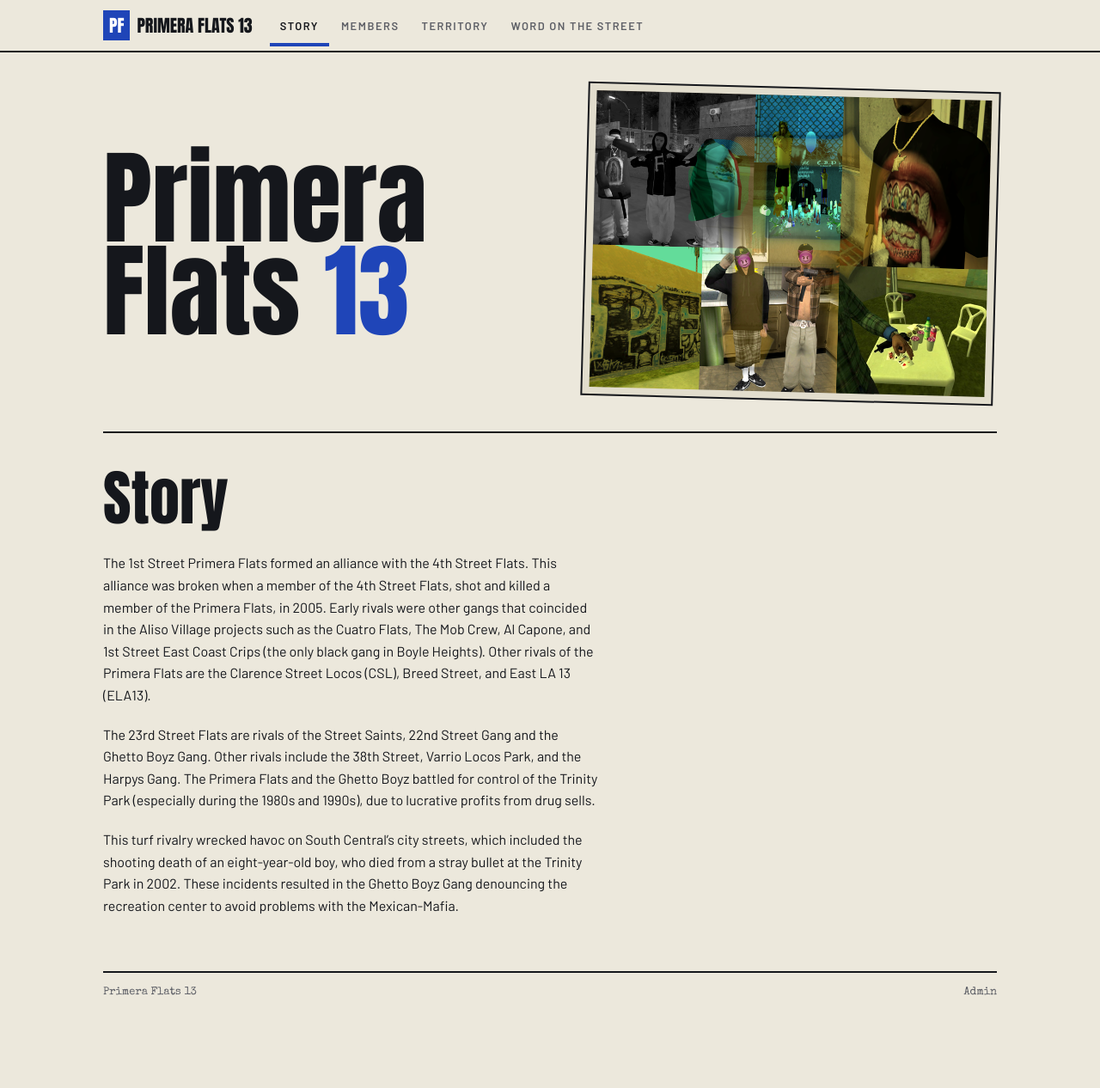
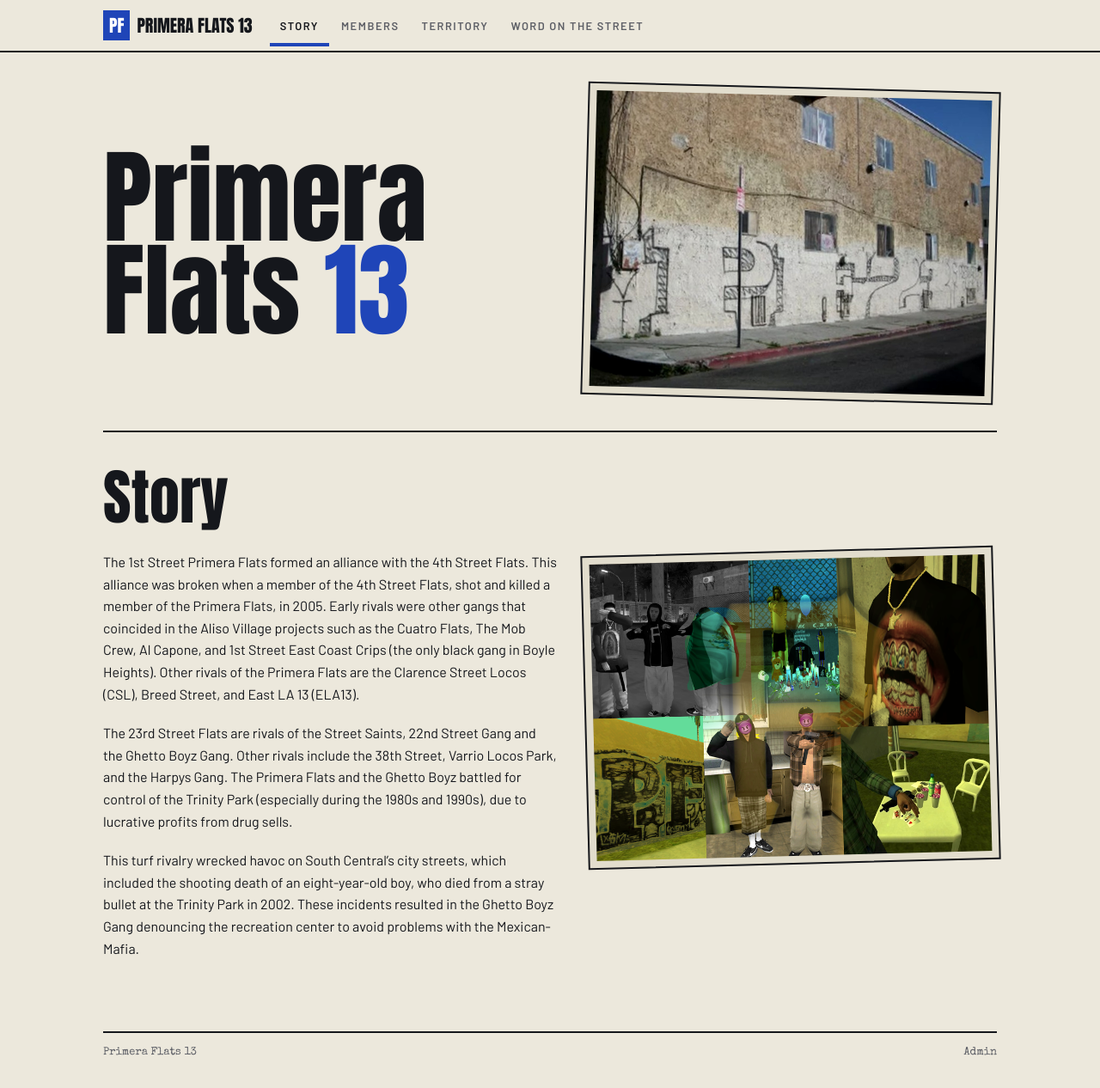
Before and after one commit to Ilzyyyy/primera-flats-13, a Next.js app: page / in a window 1280 px wide. Shown: the top 1266 px of the page at 86% size. Before the commit the page ends 1209 px from the top, so only its background shows below. Built offline with nearby package versions, Linux system fonts and the light colour scheme; no server answers; a web font is replaced by a local one.

Commit message:
Restore hero photo and put story image beside the text
Co-Authored-By: Claude Sonnet 5.5 <noreply@anthropic.com>
Claude-Session: https://claude.ai/code/session_018GiwT9erQteVXgNqEsv2sR

```diff
--- a/app/globals.css
+++ b/app/globals.css
@@ -209,4 +209,7 @@ details ul{margin:0;padding-left:20px;display:grid;gap:6px}
 
 .aka{font:.85rem var(--f-type);color:var(--brick);margin-top:-4px}
 .aka.big{font-size:1.1rem;margin:0}
-.story p{margin:0 0 20px;max-width:64ch;line-height:1.6}
+.story{display:grid;grid-template-columns:1.1fr 1fr;gap:32px;align-items:start}
+.story-text p{margin:0 0 20px;max-width:64ch;line-height:1.6}
+.story-ph{transform:rotate(-1.5deg)}
+@media (max-width:760px){.story{grid-template-columns:1fr}}
--- a/app/page.js
+++ b/app/page.js
@@ -13,15 +13,20 @@ export default function StoryPage() {
           Flats <span>13</span>
         </h1>
         <figure className="photo" data-hot>
-          <Image src="/story.png" alt="Primera Flats screenshots collage" width={800} height={600} priority />
+          <Image src="/wall.jpg" alt="Primera Flats wall with painted lettering" width={712} height={532} priority />
         </figure>
       </div>
 
       <h2 className="h2">Story</h2>
       <div className="story">
-        {story.map((t, i) => (
-          <p key={i}>{t}</p>
-        ))}
+        <div className="story-text">
+          {story.map((t, i) => (
+            <p key={i}>{t}</p>
+          ))}
+        </div>
+        <figure className="photo story-ph" data-hot>
+          <Image src="/story.png" alt="Primera Flats screenshots collage" width={800} height={600} />
+        </figure>
       </div>
     </section>
   );
```
